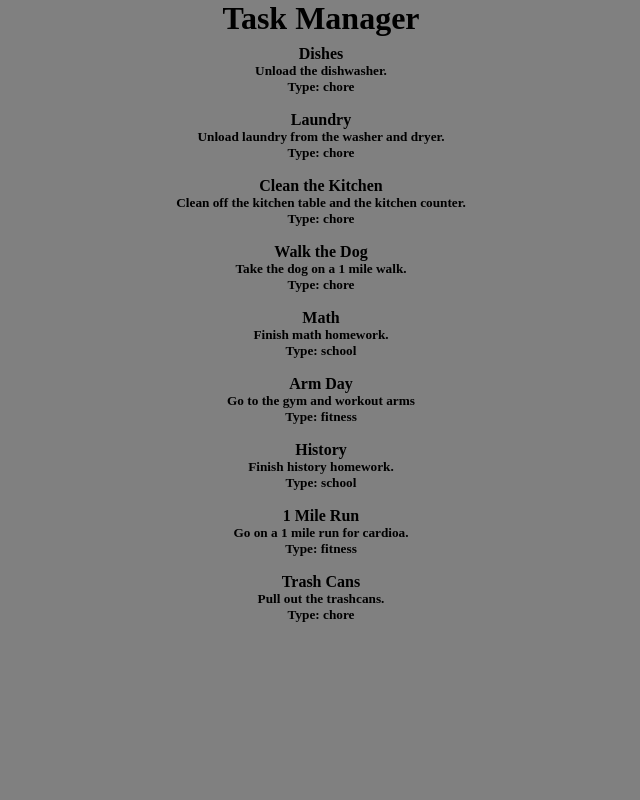
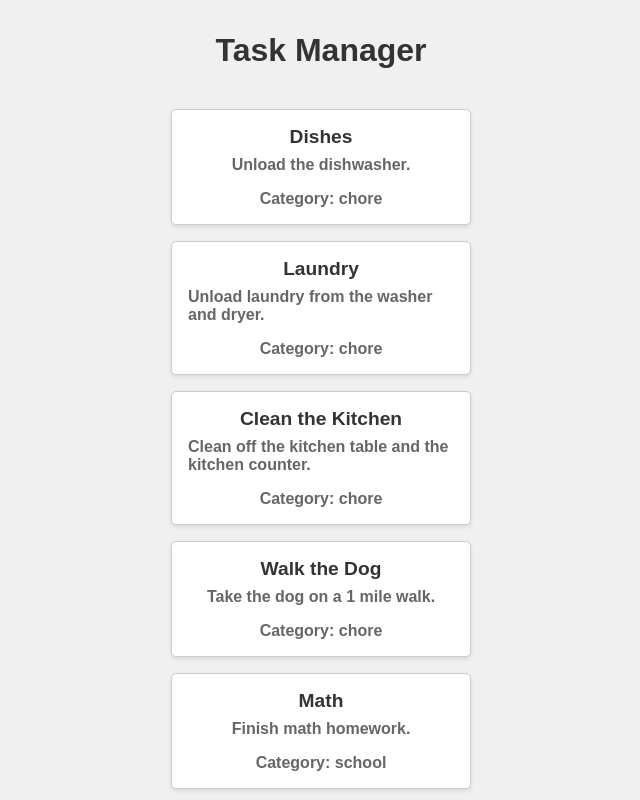
Before and after one commit to RenLevingar/enhanced_todo_list, a React (Create React App) app: page / in a window 1280 px wide. Shown: the top 800 px of the page, without its empty margins (319-959 px from the left). Built offline with nearby package versions, Linux system fonts and the light colour scheme.

Commit message:
New Styles
Created new styling for the page.  This improved the overall look of the page.

```diff
--- a/src/Components/Task.jsx
+++ b/src/Components/Task.jsx
@@ -1,13 +1,10 @@
-import {useState} from 'react';
-
 const Task = ({name, info, type}) => {
-    const [showInfo, setShowInfo] = useState(false);
     return (
         <article>
             <div className='taskItem'>
                 <h4>{name}</h4>
                 <h5>{info}</h5>
-                <h5>Type: {type}</h5>
+                <h5 className="taskType">Category: {type}</h5>
             </div>
         </article>
     )
--- a/src/style.css
+++ b/src/style.css
@@ -1,25 +1,59 @@
-*{
+/* universal */
+* {
     margin: 0;
     padding: 0;
+    box-sizing: border-box;
 }
 
+/* body */
 body {
-    background-color: grey;
+    background-color: #f0f0f0;
+    font-family: 'Arial', sans-serif;
 }
 
+/* the page's title */
 .title {
     text-align: center;
+    margin: 2rem 0;
+    font-size: 2rem;
+    color: #333;
 }
 
-.taskList{
+/* the container for all of the tasks */
+.taskList {
     display: flex;
     flex-direction: column;
     align-items: center;
 }
 
+/* each individual task */
 .taskItem {
     display: flex;
     flex-direction: column;
     align-items: center;
     margin: 0.5rem;
+    background-color: white;
+    border: 1px solid #ccc;
+    border-radius: 5px;
+    padding: 1rem;
+    width: 300px;
+    box-shadow: 0 2px 4px rgba(0, 0, 0, 0.1);
+    transition: box-shadow 0.3s, transform 0.3s;
 }
+.taskItem h4 {
+    margin-bottom: 0.5rem;
+    font-size: 1.2rem;
+    color: #333;
+}
+.taskItem h5 {
+    margin-bottom: 0;
+    font-size: 1rem;
+    color: #666;
+}
+.taskItem:hover {
+    box-shadow: 0 4px 8px rgba(0, 0, 0, 0.2);
+    transform: translateY(-2px);
+}
+.taskType{
+    margin-top: 1rem;
+}
```
